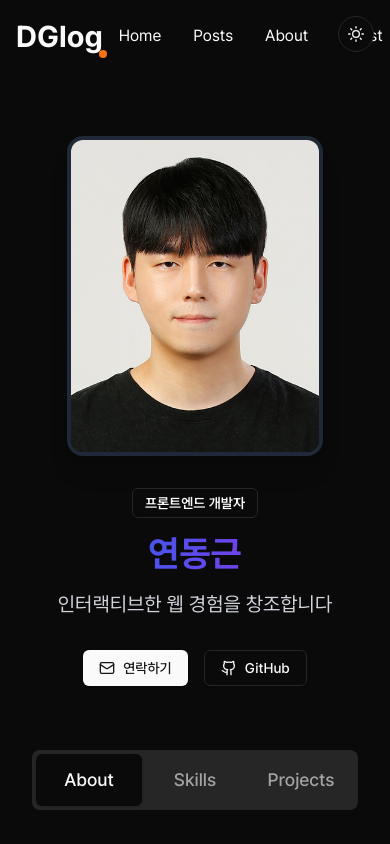
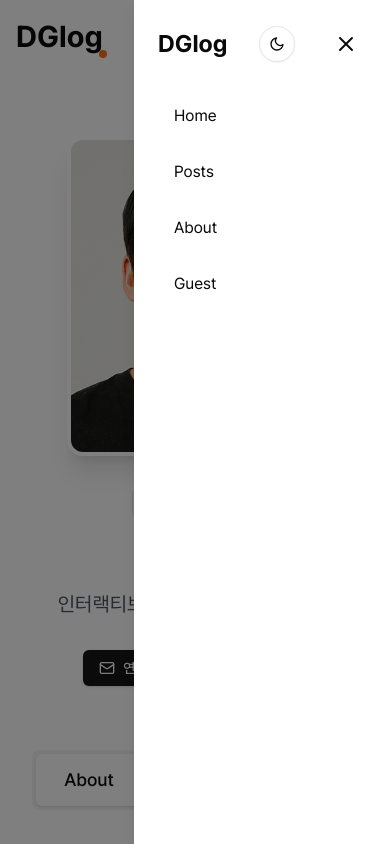
Before and after one commit to YEONDG/dglog, a Next.js app: page / in a window 390 px wide. Both pictures are taken after a click on the button "Toggle menu". Shown: the top 844 px of the page. Built offline with nearby package versions, Linux system fonts and the light colour scheme.

Commit message:
feat: navbar 모바일 대응

```diff
--- a/components/home/ui/theme-toggle.tsx
+++ b/components/home/ui/theme-toggle.tsx
@@ -26,7 +26,7 @@ export function ThemeToggle() {
   };
 
   return (
-    <Button variant='outline' size='icon' className='fixed top-4 right-4 z-50 rounded-full' onClick={toggleTheme}>
+    <Button variant='outline' size='icon' className='flex rounded-full' onClick={toggleTheme}>
       {theme === 'light' ? (
         <svg
           xmlns='http://www.w3.org/2000/svg'
--- a/components/nav-bar.tsx
+++ b/components/nav-bar.tsx
@@ -1,28 +1,110 @@
+'use client';
+
 import Link from 'next/link';
-import React from 'react';
+import React, { useState, useEffect } from 'react';
 import { ThemeToggle } from './home/ui/theme-toggle';
+import { MenuIcon, X } from 'lucide-react';
 
 export const NavBar = () => {
+  const [isOpen, setIsOpen] = useState(false);
+
+  // 모바일 메뉴가 열려있을 때 스크롤 방지
+  useEffect(() => {
+    if (isOpen) {
+      document.body.style.overflow = 'hidden';
+    } else {
+      document.body.style.overflow = 'auto';
+    }
+
+    return () => {
+      document.body.style.overflow = 'auto';
+    };
+  }, [isOpen]);
+
+  // 메뉴 닫기 함수
+  const closeMenu = () => setIsOpen(false);
+
   return (
-    <div className='flex justify-between w-full py-4  items-center'>
+    <div className='flex justify-between w-full py-4 items-center relative'>
       <Link href='/' className='relative text-3xl font-bold'>
         DGlog<span className='absolute -right-1 -bottom-1 w-2 h-2 bg-orange-500 rounded-full'></span>
       </Link>
-      <div className='flex justify-around '>
-        {/* 테마 토글 버튼 */}
+
+      <div className='sm:flex justify-around hidden'>
         <ThemeToggle />
-        <Link href='/' className='py-2 px-4 '>
+        <Link href='/' className='py-2 px-4 hover:text-orange-500 transition-colors'>
           Home
         </Link>
-        <Link href='/posts' className='py-2 px-4 '>
+        <Link href='/posts' className='py-2 px-4 hover:text-orange-500 transition-colors'>
           Posts
         </Link>
-        <Link href='/about' className='py-2 px-4 '>
+        <Link href='/about' className='py-2 px-4 hover:text-orange-500 transition-colors'>
           About
         </Link>
-        <Link href='/guest' className='py-2 px-4 '>
+        <Link href='/guest' className='py-2 px-4 hover:text-orange-500 transition-colors'>
           Guest
         </Link>
+      </div>
+
+      <div className='sm:hidden flex justify-center items-center'>
+        <button onClick={() => setIsOpen(!isOpen)} aria-label='Toggle menu' className='p-2'>
+          {isOpen ? <X size={24} /> : <MenuIcon size={24} />}
+        </button>
+      </div>
+
+      {/* 모바일 메뉴 오버레이 */}
+      {isOpen && <div className='fixed inset-0 bg-black bg-opacity-50 z-40 sm:hidden' onClick={closeMenu}></div>}
+
+      {/* 모바일 메뉴 패널 */}
+      <div
+        className={`fixed top-0 right-0 h-full w-64 bg-white dark:bg-gray-900 z-50 transform transition-transform duration-300 ease-in-out sm:hidden shadow-lg ${
+          isOpen ? 'translate-x-0' : 'translate-x-full'
+        }`}
+      >
+        <div className='flex flex-col p-6'>
+          <div className='flex justify-between items-center mb-8'>
+            <Link href='/' className='text-2xl font-bold' onClick={closeMenu}>
+              DGlog
+            </Link>
+            <div className='flex items-center '>
+              <ThemeToggle />
+            </div>
+            <button onClick={closeMenu} aria-label='Close menu' className='p-2'>
+              <X size={24} />
+            </button>
+          </div>
+
+          <nav className='flex flex-col space-y-4'>
+            <Link
+              href='/'
+              className='py-2 px-4 hover:bg-gray-100 dark:hover:bg-gray-800 rounded-md transition-colors'
+              onClick={closeMenu}
+            >
+              Home
+            </Link>
+            <Link
+              href='/posts'
+              className='py-2 px-4 hover:bg-gray-100 dark:hover:bg-gray-800 rounded-md transition-colors'
+              onClick={closeMenu}
+            >
+              Posts
+            </Link>
+            <Link
+              href='/about'
+              className='py-2 px-4 hover:bg-gray-100 dark:hover:bg-gray-800 rounded-md transition-colors'
+              onClick={closeMenu}
+            >
+              About
+            </Link>
+            <Link
+              href='/guest'
+              className='py-2 px-4 hover:bg-gray-100 dark:hover:bg-gray-800 rounded-md transition-colors'
+              onClick={closeMenu}
+            >
+              Guest
+            </Link>
+          </nav>
+        </div>
       </div>
     </div>
   );
```
